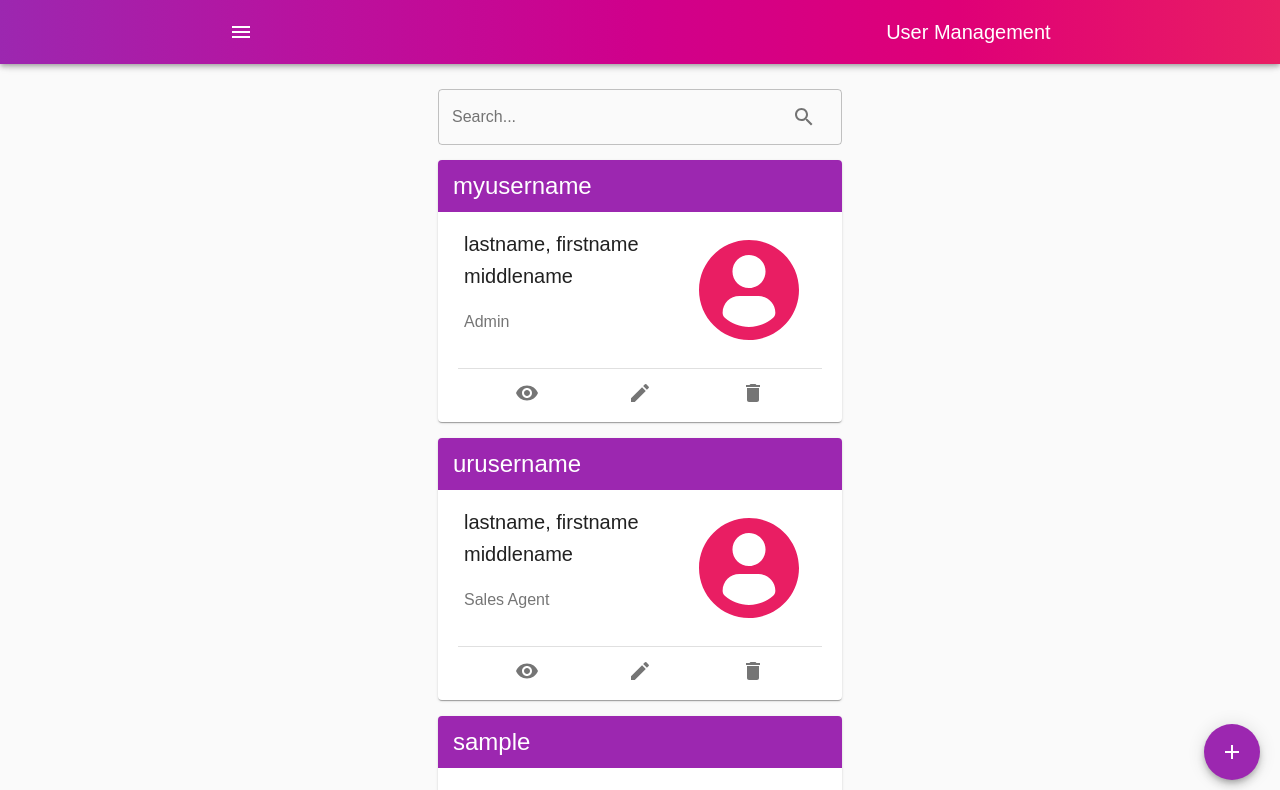
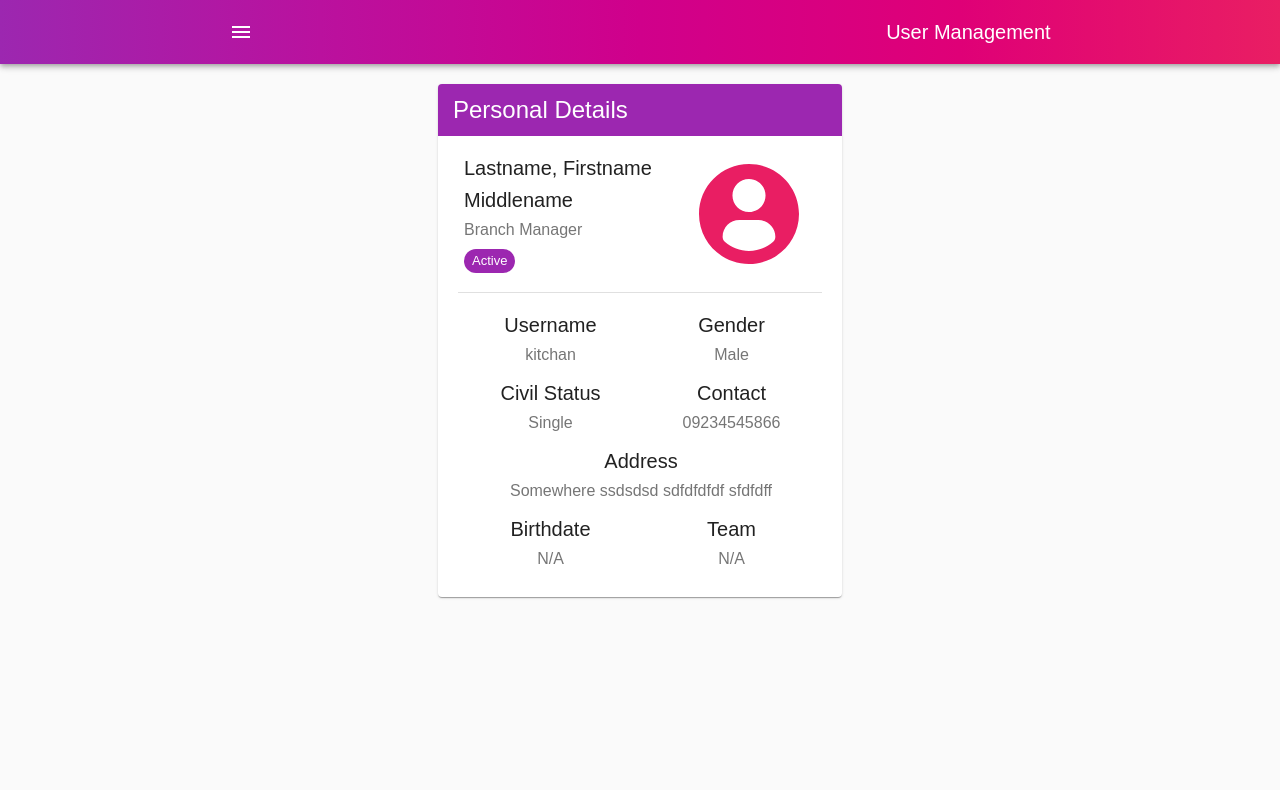
Before and after one commit to kitchanismo/Insurance-Management-System, a React (Create React App) app: page /users/1 in a window 1280 px wide. Shown: the top 790 px of the page. Built offline with nearby package versions, Linux system fonts and the light colour scheme.

Commit message:
view user

```diff
--- a/src/App.tsx
+++ b/src/App.tsx
@@ -1,5 +1,5 @@
 import React, { useContext, useState } from 'react'
-import Nav from 'components/common/nav'
+import Nav from 'components/common/myNav'
 import Container from '@material-ui/core/Container'
 import makeStyles from '@material-ui/core/styles/makeStyles'
 import Routes from 'components/routes'
--- /dev/null
+++ b/src/components/common/myCard/index.tsx
@@ -0,0 +1,43 @@
+import * as React from 'react'
+import makeStyles from '@material-ui/styles/makeStyles'
+import createStyles from '@material-ui/styles/createStyles'
+import Typography from '@material-ui/core/Typography'
+import Card from '@material-ui/core/Card'
+import { Theme } from '@material-ui/core/styles'
+import Grid from '@material-ui/core/Grid'
+import CardContent from '@material-ui/core/CardContent'
+
+export interface MyCardProps {
+  title: any
+  style?: React.CSSProperties
+}
+
+const MyCard: React.FC<MyCardProps> = ({ title, style, ...props }) => {
+  const styles = useStyles()
+  return (
+    <Card style={style}>
+      <div className={styles.cardHeader}>
+        <Typography className={styles.titleHeader} component='h5' variant='h5'>
+          {title}
+        </Typography>
+      </div>
+      {props.children}
+    </Card>
+  )
+}
+
+const useStyles = makeStyles((theme: Theme) =>
+  createStyles({
+    cardHeader: {
+      backgroundColor: theme.palette.primary.main,
+      paddingLeft: 15,
+      paddingTop: 10,
+      paddingBottom: 10,
+    },
+    titleHeader: {
+      color: 'white',
+    },
+  }),
+)
+
+export default MyCard
--- a/src/components/pages/users/index.tsx
+++ b/src/components/pages/users/index.tsx
@@ -1,12 +1,10 @@
 import React from 'react'
 import { useHistory } from 'react-router-dom'
-import clsx from 'clsx'
 import Grid from '@material-ui/core/Grid'
 import Fab from '@material-ui/core/Fab'
-import TextField from '@material-ui/core/TextField'
 import IconButton from '@material-ui/core/IconButton'
 import User from 'models/user'
-import UserCard from './card'
+import UserCard from './userCard'
 import makeStyles from '@material-ui/styles/makeStyles'
 import createStyles from '@material-ui/styles/createStyles'
 import SearchIcon from '@material-ui/icons/Search'
@@ -28,25 +26,25 @@ const Users: React.SFC<UsersProps> = () => {
     {
       id: 1,
       username: 'myusername',
-      firstname: 'firstname',
-      middlename: 'middlename',
-      lastname: 'lastname',
+      firstname: 'Firstname',
+      middlename: 'Middlename',
+      lastname: 'Lastname',
       position: 'Admin',
     },
     {
       id: 2,
       username: 'urusername',
-      firstname: 'firstname',
-      middlename: 'middlename',
-      lastname: 'lastname',
+      firstname: 'Firstname',
+      middlename: 'Middlename',
+      lastname: 'Lastname',
       position: 'Sales Agent',
     },
     {
       id: 3,
       username: 'sample',
-      firstname: 'firstname',
-      middlename: 'middlename',
-      lastname: 'lastname',
+      firstname: 'Firstname',
+      middlename: 'Middlename',
+      lastname: 'Lastname',
       position: 'Branch Manager',
     },
   ]
@@ -56,7 +54,7 @@ const Users: React.SFC<UsersProps> = () => {
   const styles = useStyles()
   return (
     <>
-      <Grid style={{ marginBottom: 15, marginTop: 5 }} container xs={12}>
+      <Grid style={{ marginBottom: 15 }} container xs={12}>
         <FormControl fullWidth variant='outlined'>
           <InputLabel htmlFor='outlined-adornment-password'>
             Search...
@@ -70,7 +68,7 @@ const Users: React.SFC<UsersProps> = () => {
               <InputAdornment position='end'>
                 <IconButton
                   aria-label='toggle password visibility'
-                  onClick={() => {}}
+                  onClick={() => history.push('/users/new')}
                 >
                   <SearchIcon />
                 </IconButton>
--- a/src/components/pages/users/card.tsx
+++ b/src/components/pages/users/userCard.tsx
@@ -1,5 +1,5 @@
 import React from 'react'
-import Card from '@material-ui/core/Card'
+
 import CardContent from '@material-ui/core/CardContent'
 import IconButton from '@material-ui/core/IconButton'
 import Typography from '@material-ui/core/Typography'
@@ -8,32 +8,27 @@ import DeleteIcon from '@material-ui/icons/Delete'
 import ViewIcon from '@material-ui/icons/RemoveRedEye'
 import Grid from '@material-ui/core/Grid'
 import Divider from '@material-ui/core/Divider'
-import Paper from '@material-ui/core/Paper'
+import Chip from '@material-ui/core/Chip'
 import userIcon from 'assets/profile-user.svg'
-import makeStyles from '@material-ui/styles/makeStyles'
-import createStyles from '@material-ui/styles/createStyles'
-import { Theme } from '@material-ui/core/styles'
 import User from 'models/user'
+import { useHistory } from 'react-router-dom'
+import MyCard from 'components/common/myCard'
 
 export interface UsersProps {
   user: Partial<User>
 }
 
 const UserCard: React.SFC<UsersProps> = ({ user }) => {
-  const styles = useStyles()
+  const history = useHistory()
   return (
-    <Card style={{ paddingBottom: 5 }}>
-      <div className={styles.cardHeader}>
-        <Typography className={styles.titleHeader} component='h5' variant='h5'>
-          {user.username}
-        </Typography>
-      </div>
+    <MyCard title={user.username} style={{ paddingBottom: 5 }}>
       <CardContent>
         <Grid container xs={12} justify='space-between'>
           <Grid
             style={{ paddingLeft: 10 }}
             container
             item
+            direction='column'
             xs={7}
             justify='flex-start'
           >
@@ -43,9 +38,22 @@ const UserCard: React.SFC<UsersProps> = ({ user }) => {
             <Typography variant='subtitle1' color='textSecondary'>
               {user.position}
             </Typography>
+
+            <Grid item xs={1}>
+              <Chip
+                style={{ marginTop: 5 }}
+                size='small'
+                label={user.is_active ? 'Active' : 'Deactivate'}
+                variant='default'
+                color={user.is_active ? 'primary' : 'secondary'}
+              />
+            </Grid>
           </Grid>
           <Grid container item xs={5} justify='center' alignItems='center'>
-            <IconButton aria-label='play/pause'>
+            <IconButton
+              onClick={() => history.push('users/' + user.id)}
+              aria-label='play/pause'
+            >
               <img style={{ width: 100 }} src={userIcon} alt='User Logo' />
             </IconButton>
           </Grid>
@@ -54,7 +62,10 @@ const UserCard: React.SFC<UsersProps> = ({ user }) => {
 
       <Divider style={{ marginLeft: 20, marginRight: 20 }}></Divider>
       <Grid container xs={12} justify='space-evenly'>
-        <IconButton aria-label='previous'>
+        <IconButton
+          onClick={() => history.push('users/' + user.id)}
+          aria-label='previous'
+        >
           <ViewIcon />
         </IconButton>
         <IconButton aria-label='play/pause'>
@@ -64,22 +75,8 @@ const UserCard: React.SFC<UsersProps> = ({ user }) => {
           <DeleteIcon />
         </IconButton>
       </Grid>
-    </Card>
+    </MyCard>
   )
 }
 
-const useStyles = makeStyles((theme: Theme) =>
-  createStyles({
-    cardHeader: {
-      backgroundColor: theme.palette.primary.main,
-      paddingLeft: 15,
-      paddingTop: 10,
-      paddingBottom: 10,
-    },
-    titleHeader: {
-      color: 'white',
-    },
-  }),
-)
-
 export default UserCard
--- /dev/null
+++ b/src/components/pages/users/view/index.tsx
@@ -0,0 +1,114 @@
+import React, { useState, useEffect } from 'react'
+import Grid from '@material-ui/core/Grid'
+import Typography from '@material-ui/core/Typography'
+import CardContent from '@material-ui/core/CardContent'
+import IconButton from '@material-ui/core/IconButton'
+import Chip from '@material-ui/core/Chip'
+import MyCard from 'components/common/myCard'
+import Divider from '@material-ui/core/Divider'
+import userIcon from 'assets/profile-user.svg'
+
+import User from 'models/user'
+
+export interface ViewUserProps {}
+
+const ViewUser: React.SFC<ViewUserProps> = () => {
+  const [user, setUser] = useState<Partial<User> | null>(null)
+
+  useEffect(() => {
+    setUser({
+      id: 1,
+      username: 'kitchan',
+      firstname: 'Firstname',
+      middlename: 'Middlename',
+      lastname: 'Lastname',
+      position: 'Branch Manager',
+      civil: 'Single',
+      gender: 'Male',
+      address: 'Somewhere ssdsdsd sdfdfdfdf sfdfdff',
+      contact: '09234545866',
+      is_active: true,
+    })
+  }, [])
+
+  const info = (title: string, subtitle: any) => (
+    <Grid container alignItems='center' direction='column' item xs={6}>
+      <Typography component='h6' variant='h6'>
+        {title}
+      </Typography>
+      <Typography variant='subtitle1' color='textSecondary'>
+        {subtitle}
+      </Typography>
+    </Grid>
+  )
+
+  return (
+    <Grid container xs={12}>
+      {user && (
+        <MyCard title='Personal Details'>
+          <CardContent>
+            <Grid container xs={12} justify='space-between'>
+              <Grid
+                style={{ paddingLeft: 10 }}
+                container
+                direction='column'
+                item
+                xs={7}
+                justify='flex-start'
+              >
+                <Typography component='h6' variant='h6'>
+                  {`${user.lastname}, ${user.firstname} ${user.middlename}`}
+                </Typography>
+                <Typography variant='subtitle1' color='textSecondary'>
+                  {user.position}
+                </Typography>
+                <Grid item xs={1}>
+                  <Chip
+                    style={{ marginTop: 5 }}
+                    size='small'
+                    label={user.is_active ? 'Active' : 'Deactivate'}
+                    variant='default'
+                    color={user.is_active ? 'primary' : 'secondary'}
+                  />
+                </Grid>
+              </Grid>
+              <Grid container item xs={5} justify='center' alignItems='center'>
+                <IconButton aria-label='play/pause'>
+                  <img style={{ width: 100 }} src={userIcon} alt='User Logo' />
+                </IconButton>
+              </Grid>
+            </Grid>
+          </CardContent>
+          <Divider style={{ marginLeft: 20, marginRight: 20 }}></Divider>
+          <CardContent>
+            <Grid spacing={1} container xs={12} style={{ paddingLeft: 10 }}>
+              {info('Username', user.username)}
+              {info('Gender', user.gender)}
+              {info('Civil Status', user.civil)}
+              {info('Contact', user.contact)}
+
+              <Grid
+                container
+                alignItems='center'
+                direction='column'
+                item
+                xs={12}
+              >
+                <Typography component='h6' variant='h6'>
+                  Address
+                </Typography>
+                <Typography variant='subtitle1' color='textSecondary'>
+                  {user.address}
+                </Typography>
+              </Grid>
+              {info('Birthdate', user.birthdate || 'N/A')}
+              {info('Team', user.team || 'N/A')}
+            </Grid>
+          </CardContent>
+        </MyCard>
+      )}
+    </Grid>
+  )
+}
+
+export default ViewUser
--- a/src/components/routes/index.tsx
+++ b/src/components/routes/index.tsx
@@ -1,11 +1,13 @@
 import Users from 'components/pages/users'
 import NewUser from 'components/pages/users/new'
+import ViewUser from 'components/pages/users/view'
 import { Route, Redirect, Switch } from 'react-router-dom'
 
 const Routes = () => {
   return (
     <Switch>
       <Route path='/users/new' component={NewUser} />
+      <Route path='/users/:id' component={ViewUser} />
       <Route path='/users' component={Users} />
       <Redirect from='/' exact to='/users' />
       <Redirect to='/not-found' />
```
Also changed, not shown: src/components/common/myNav/index.module.css (renamed from src/components/common/nav/index.module.css), src/components/common/myNav/index.tsx (renamed from src/components/common/nav/index.tsx), 1 other file (tests, documents, lock files or other folders).
